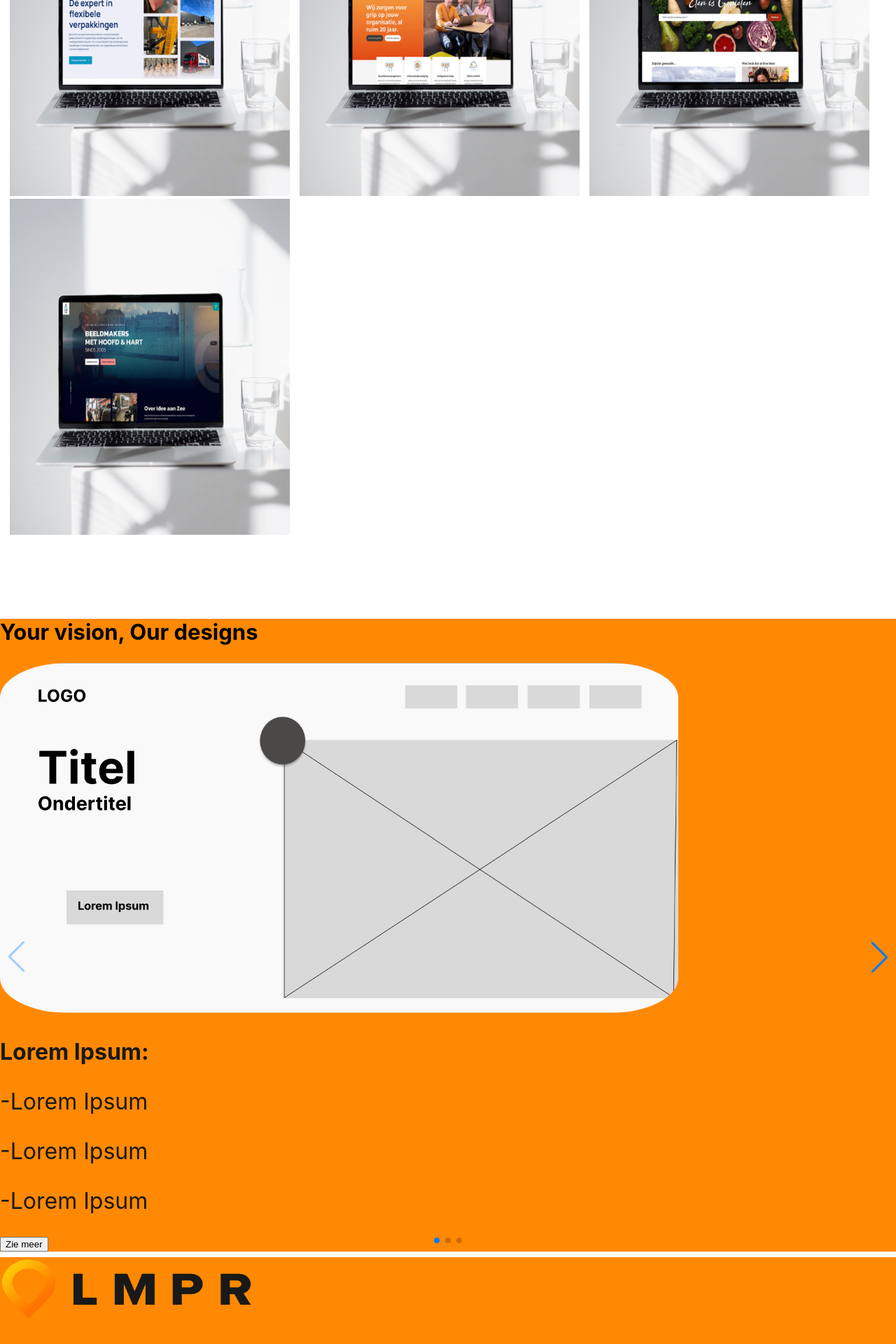
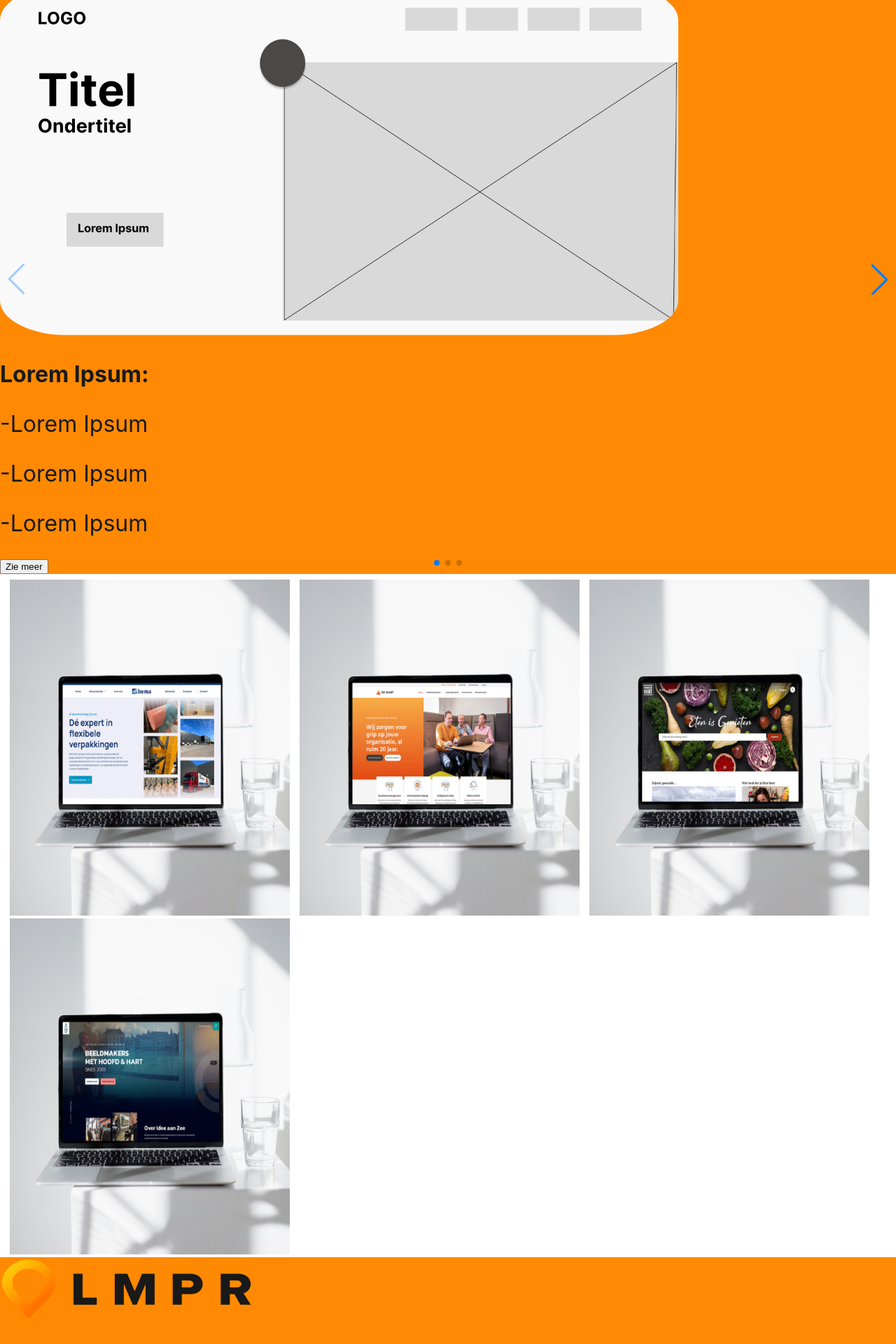
Before and after one commit to RDJL2003/Landingspagina, an Angular app: page / in a window 1280 px wide. Shown: the part 888-2808 px from the top of the page at 70% size. Built offline with nearby package versions, Linux system fonts and the light colour scheme.

Commit message:
indeling goed gezet

```diff
--- a/src/app/app.component.html
+++ b/src/app/app.component.html
@@ -1,7 +1,7 @@
 
 <div>
   <app-slideshow></app-slideshow>
-  <app-Zoomin></app-Zoomin>
+
   <!-- Andere inhoud van de hoofdcomponent -->
 </div>
 <br>
@@ -50,3 +50,4 @@ pagination-clickable="true"
   </swiper-slide>
 </swiper-container>
 </body>
+<app-Zoomin></app-Zoomin>
```
